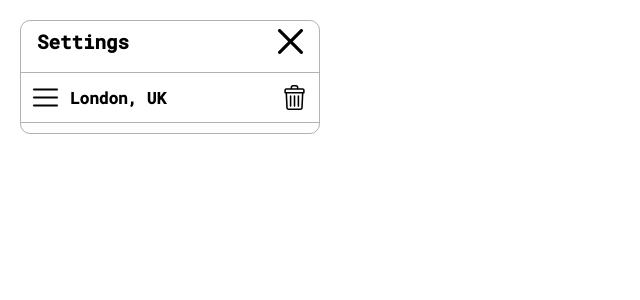
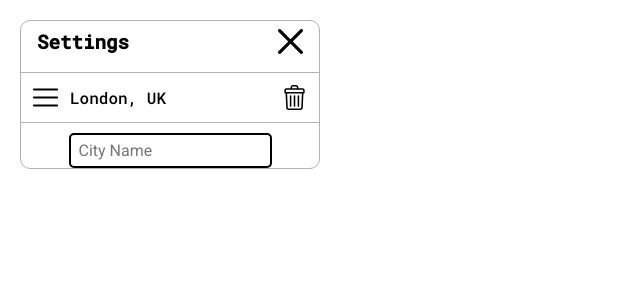
Before and after one commit to dcevpersonal/Weather-Widget, a Vue app: page / in a window 1280 px wide. Both pictures are taken after a click on the icon 290 px from the left and 41 px from the top of the page. Shown: the top 300 px of the page, without its empty margins (0-640 px from the left). Built offline with nearby package versions, Linux system fonts and the light colour scheme.

Commit message:
Small Changes + Input Component

```diff
--- a/src/App.vue
+++ b/src/App.vue
@@ -70,6 +70,7 @@ body {
   --Black-1: #000000;
   --White-1: #ffffff;
   --Red-1: #ef5350;
+  --Blue-1: #42a5f5;
 
   box-sizing: border-box;
   font-size: 16px;
--- a/src/components/Advanced-Components/Information-Section.vue
+++ b/src/components/Advanced-Components/Information-Section.vue
@@ -1,10 +1,10 @@
 <template>
   <div class="Information-Section" id="Information-Section">
-    <TextSection text="3.0m/s SSE" :icon="true" weight="Lighter" type="Wind" />
-    <TextSection text="1021hPa" :icon="true" weight="Lighter" type="Pressure" />
-    <TextSection text="Humidity: 97%" weight="Lighter" />
-    <TextSection text="Dew point: 0C" weight="Lighter" />
-    <TextSection text="Visibility: 10.0km" weight="Lighter" />
+    <TextSection text="3.0m/s SSE" :icon="true" weight="300" type="Wind" />
+    <TextSection text="1021hPa" :icon="true" weight="300" type="Pressure" />
+    <TextSection text="Humidity: 97%" weight="300" />
+    <TextSection text="Dew point: 0C" weight="300" />
+    <TextSection text="Visibility: 10.0km" weight="300" />
   </div>
 </template>
 
--- a/src/components/Advanced-Components/List-Item-Section.vue
+++ b/src/components/Advanced-Components/List-Item-Section.vue
@@ -1,6 +1,6 @@
 <template>
   <div class="List-Item-Section">
-    <TextSection text="London, UK" :icon="true" type="Menu" />
+    <TextSection text="London, UK" :icon="true" type="Menu" weight="300" />
     <IconSection type="Remove" />
   </div>
 </template>
--- a/src/components/Advanced-Components/Settings-Section.vue
+++ b/src/components/Advanced-Components/Settings-Section.vue
@@ -2,6 +2,11 @@
   <div class="Settings-Section">
     <MenuSection text="Settings" type="Close" />
     <ListItemSection />
+    <InputSection
+      elementId="Setting-Section-Input-0"
+      name="City Search"
+      textHolder="City Name"
+    />
   </div>
 </template>
 
@@ -10,12 +15,14 @@ import Vue from "vue";
 
 import MenuSection from "@/components/Advanced-Components/Menu-Section.vue";
 import ListItemSection from "@/components/Advanced-Components/List-Item-Section.vue";
+import InputSection from "@/components/Basic-Components/Input-Section.vue";
 
 export default Vue.extend({
   name: "Settings-Section",
   components: {
     MenuSection,
-    ListItemSection
+    ListItemSection,
+    InputSection
   }
 });
 </script>
--- a/src/components/Advanced-Components/Weather-Cell-Section.vue
+++ b/src/components/Advanced-Components/Weather-Cell-Section.vue
@@ -4,7 +4,7 @@
     <ScreenSection />
     <TextSection
       text="Feels liks -3C. Broken clouds. Light breeze"
-      weight="Lighter"
+      weight="300"
     />
     <InformationSection />
   </div>
--- a/src/components/Basic-Components/Icon-Section.vue
+++ b/src/components/Basic-Components/Icon-Section.vue
@@ -393,6 +393,19 @@ export default Vue.extend({
   }
 }
 
+.Menu {
+  cursor: auto;
+}
+
+.Close {
+  transition: transform 0.2s ease-out;
+  &:hover {
+    transform: scale(1.1);
+  }
+  &:active {
+    transform: scale(0.9);
+  }
+}
 .Weather {
   width: 90px;
   height: 90px;
--- /dev/null
+++ b/src/components/Basic-Components/Input-Section.vue
@@ -0,0 +1,76 @@
+<template>
+  <div class="Input-Section" id="Input-Section">
+    <label :for="elementId">{{ name }}</label>
+    <input
+      type="text"
+      :id="elementId"
+      :name="elementId"
+      :placeholder="textHolder"
+    />
+    <IconSection :type="type" v-if="icon" />
+  </div>
+</template>
+
+<script lang="ts">
+import Vue from "vue";
+import IconSection from "@/components/Basic-Components/Icon-Section.vue";
+
+export default Vue.extend({
+  name: "Input-Section",
+  components: {
+    IconSection
+  },
+  props: {
+    elementId: {
+      default: "Input",
+      type: String
+    },
+    textHolder: {
+      default: "Default",
+      type: String
+    },
+    name: {
+      default: "Name",
+      type: String
+    },
+    type: {
+      default: "Wind",
+      type: String
+    },
+    icon: {
+      default: false,
+      type: Boolean
+    }
+  }
+});
+</script>
+
+<style scoped lang="scss">
+.Input-Section {
+  display: flex;
+  align-items: center;
+  font-family: "Roboto", sans-serif;
+  label {
+    position: absolute;
+    z-index: -1;
+  }
+  input {
+    height: 35px;
+    border: none;
+    outline: none;
+    border: 2px solid var(--Black-1);
+    border-radius: 5px;
+    font-family: "Roboto", sans-serif;
+    font-size: 1rem;
+    padding: 8px;
+    transition: border 0.2s ease-out;
+    &:focus {
+      border: 2px solid var(--Blue-1);
+    }
+  }
+}
+
+#Icon-Section {
+  margin-right: 12px;
+}
+</style>
```
